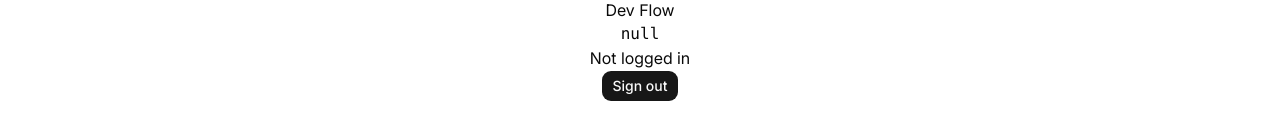
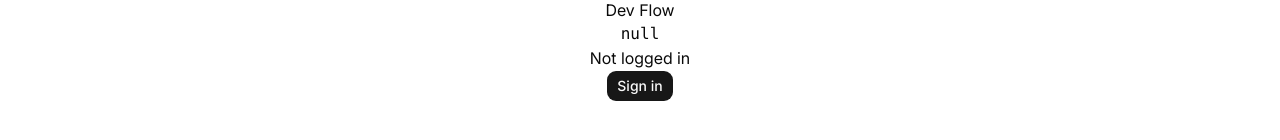
Before and after one commit to skycode9/stackflow-clone, a Next.js app: page / in a window 1280 px wide. Shown: the part 350-490 px from the top of the page. Built offline with nearby package versions, Linux system fonts and the light colour scheme; no server answers.

Commit message:
Implement Google sign-in

```diff
--- a/app/(root)/page.tsx
+++ b/app/(root)/page.tsx
@@ -1,6 +1,7 @@
 import { auth, signOut } from "@/auth";
 import { Button } from "@/components/ui/button";
 import ROUTES from "@/constants/routes";
+import Link from "next/link";
 
 const Home = async () => {
   const session = await auth();
@@ -9,6 +10,7 @@ const Home = async () => {
       <p>Dev Flow</p>
       <pre>{JSON.stringify(session, null, 2)}</pre>
       {session ? <p>Logged in</p> : <p>Not logged in</p>}
+      {session ? (
         <form
           action={async () => {
             "use server";
@@ -17,6 +19,11 @@ const Home = async () => {
         >
           <Button type="submit">Sign out</Button>
         </form>
+      ) : (
+        <Button>
+          <Link href={ROUTES.SIGN_IN}>Sign in</Link>
+        </Button>
+      )}
     </div>
   );
 };
--- a/auth.ts
+++ b/auth.ts
@@ -1,6 +1,7 @@
 import NextAuth from "next-auth";
 import GitHub from "next-auth/providers/github";
+import Google from "next-auth/providers/google";
 
 export const { handlers, signIn, signOut, auth } = NextAuth({
-  providers: [GitHub],
+  providers: [GitHub, Google],
 });
```
Lines whose indentation alone changed are shown as unchanged.
